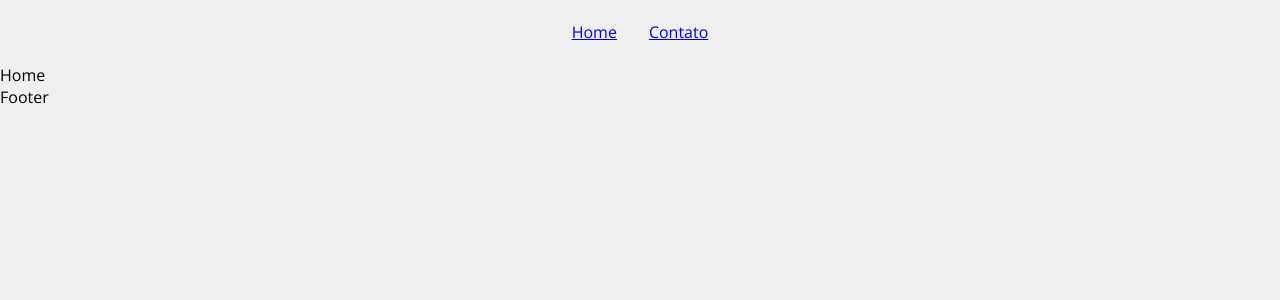
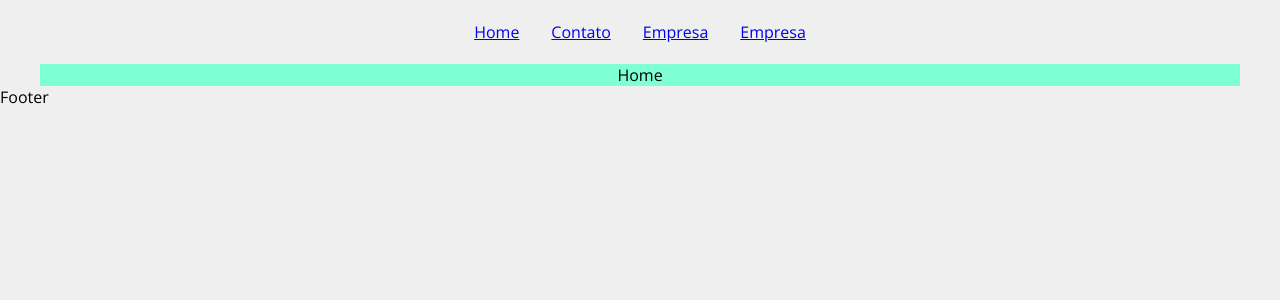
Before and after one commit to wellingtongmota/costs, a React (Vite) app: page / in a window 1280 px wide. Shown: the top 300 px of the page. Built offline with nearby package versions, Linux system fonts and the light colour scheme.

Commit message:
Criacao de layouts

```diff
--- a/src/App.jsx
+++ b/src/App.jsx
@@ -1,6 +1,6 @@
+import './App.css'
 import { Outlet } from 'react-router-dom'
-import './App.css'
-
+import Container from './layout/Container'
 import Navbar from './layout/Navbar'
 
 function App() {
@@ -8,9 +8,10 @@ function App() {
     <div className='App'>
       <Navbar />
 
-      {/* Estrutura das outras páginas */}
-      <Outlet />
-
+      <Container customClass="min_height">
+        {/* Estrutura das outras páginas */}
+        <Outlet />
+      </Container>
       <p>Footer</p>
     </div>
   )
--- a/src/index.css
+++ b/src/index.css
@@ -11,5 +11,5 @@ html,
 body,
 #root {
   background-color: #efefef;
-  height: 100%;
+  min-height: 100%;
 }
--- /dev/null
+++ b/src/layout/Container.jsx
@@ -0,0 +1,11 @@
+import styles from './Container.module.css'
+
+const Container = (props) => {
+  return (
+    <div className={`${styles.container} ${styles[props.customClass]}`}>
+      {props.children}
+    </div>
+  )
+}
+
+export default Container
--- /dev/null
+++ b/src/layout/Container.module.css
@@ -0,0 +1,22 @@
+.container {
+  max-width: 1200px;
+  display: flex;
+  flex-wrap: wrap;
+  justify-content: space-around;
+  margin: 0 auto;
+  background-color: aquamarine;
+
+}
+
+.min_height {
+  min-height: 75%;
+}
+
+.start {
+  justify-content: flex-start;
+}
+
+.column {
+  flex-direction: column;
+  justify-content: flex-start;
+}
--- a/src/layout/Navbar.jsx
+++ b/src/layout/Navbar.jsx
@@ -7,6 +7,8 @@ const Navbar = () => {
       <ul className={styles.navbar}>
         <li><Link to="/">Home</Link></li>
         <li><Link to="/contact">Contato</Link></li>
+        <li><Link to="/company">Empresa</Link></li>
+        <li><Link to="/newproject">Empresa</Link></li>
       </ul>
     </nav>
   )
```
Also changed, not shown: src/layout/Footer.jsx (added, +7 -0 lines), src/layout/Footer.module.css (added).
